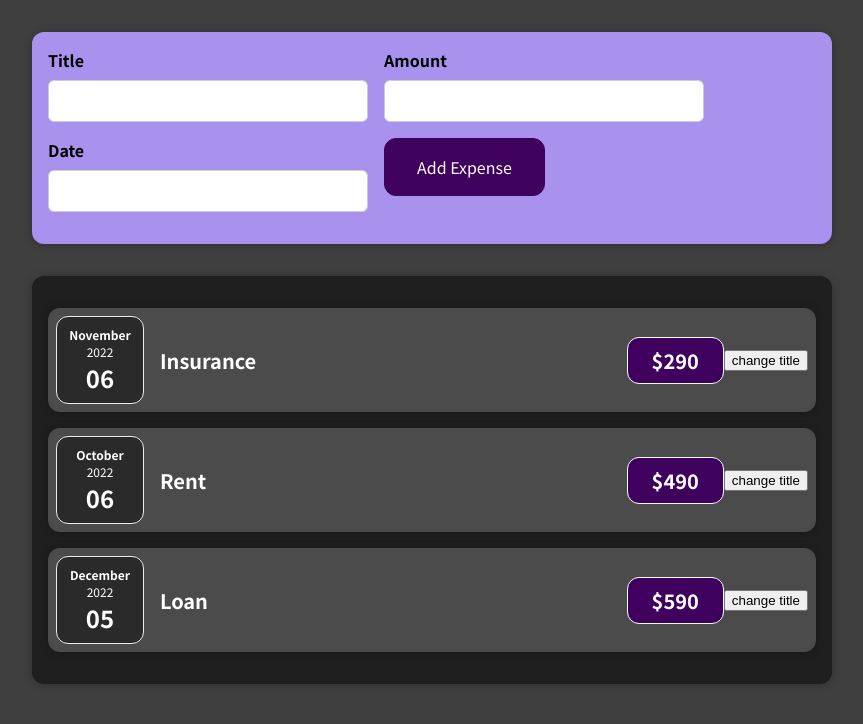
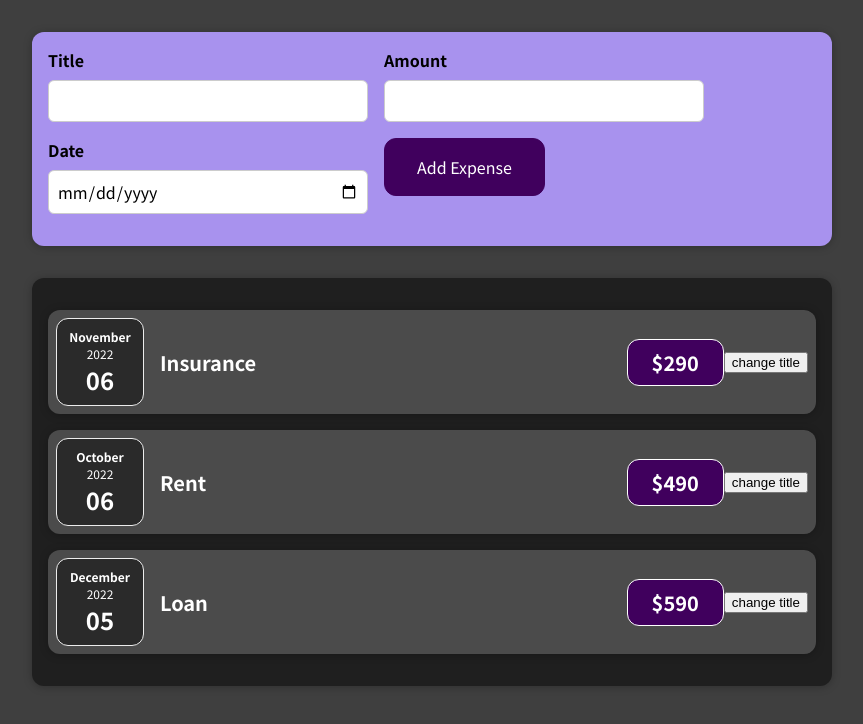
Before and after one commit to ShaimaAnvar/React_Udemy, a React (Create React App) app: page / in a window 1280 px wide. Shown: the top 724 px of the page, without its empty margins (208-1071 px from the left). Built offline with nearby package versions, Linux system fonts and the light colour scheme.

Commit message:
"78. Handling form submission"

```diff
--- a/src/components/NewExpense/ExpenseForm.js
+++ b/src/components/NewExpense/ExpenseForm.js
@@ -2,57 +2,68 @@ import React, {useState} from "react";
 import './ExpenseForm.css';
 
 const ExpenseForm = ()=>{
-// const [enteredTitle, setEnteredTitle] = useState('');
-// const [enteredAmount, setEnteredAmount] = useState('');
-// const [enteredDate, setEnteredDate] = useState('');
-const [userInput, setUserInput]=useState({
-    enteredTitle:'',
-    enteredAmount:'',
-    enteredDate:''
-})
+const [enteredTitle, setEnteredTitle] = useState('');
+const [enteredAmount, setEnteredAmount] = useState('');
+const [enteredDate, setEnteredDate] = useState('');
+// const [userInput, setUserInput]=useState({
+//     enteredTitle:'',
+//     enteredAmount:'',
+//     enteredDate:''
+// })
     const titleChangeHandler = (event)=>{
-        // setEnteredTitle(event.target.value);
-        setUserInput({...userInput,
-            enteredTitle:event.target.value})
+        setEnteredTitle(event.target.value);
+        // setUserInput({...userInput,
+        //     enteredTitle:event.target.value})
     }
     const amountChangeHandler = (event)=>{
-        // setEnteredAmount(event.target.value);
-        setUserInput({...userInput,
-            enteredAmount:event.target.value});
+        setEnteredAmount(event.target.value);
+        // setUserInput({...userInput,
+        //     enteredAmount:event.target.value});
     }
 
     const dateChangeHandler = (event)=>{
-        // setEnteredDate(event.target.value);
-        setUserInput({...userInput,
-            enteredDate:event.target.value});
+        setEnteredDate(event.target.value);
+        // setUserInput({...userInput,
+        //     enteredDate:event.target.value});
     }
 
-    const inputChangeHandler =(identifier,value)=>{
-        if(identifier ==="title"){
-            seEnteredTitle(value);
-        }else if(identifier==="date"){
-            setEnteredDate(value);
-        }else{
-            setEnteredAmout(value);
-        };
-    };
+    const submitHandler = (event)=>{
+        event.preventDefault();
+        const expenseData={
+            title:enteredTitle,
+            amount:enteredAmount,
+            date:new Date(enteredDate)
 
-    return <form>
+        }
+        console.log(expenseData);
+    }
+
+    // const inputChangeHandler =(identifier,value)=>{
+    //     if(identifier ==="title"){
+    //         seEnteredTitle(value);
+    //     }else if(identifier==="date"){
+    //         setEnteredDate(value);
+    //     }else{
+    //         setEnteredAmout(value);
+    //     };
+    // };
+
+    return <form onSubmit={submitHandler}>
         <div className="new-expense__controls">
             <div className="new-expense__control label">
                 <label>Title</label>
-                {/* <input type="text" onChange={titleChangeHandler}/> */}
-                <input type="text" onChange={(event)=>inputChangeHandler('title',event.target.value)}/>
+                <input type="text" onChange={titleChangeHandler}/>
+                {/* <input type="text" onChange={(event)=>inputChangeHandler('title',event.target.value)}/> */}
             </div>
             <div className="new-expense__control label">
                 <label>Amount</label>
-                {/* <input type="number" min="0.01" step="0.01" onChange={amountChangeHandler}/> */}
-                <input type="text" onChange={(event)=>inputChangeHandler('title',event.target.value)}/>
+                <input type="number" min="0.01" step="0.01" onChange={amountChangeHandler}/>
+                {/* <input type="text" onChange={(event)=>inputChangeHandler('title',event.target.value)}/> */}
             </div>
             <div className="new-expense__control label">
                 <label>Date</label>
-                {/* <input type="Date" min="2019-01-01" max="2022-12-31" onChange={dateChangeHandler}/> */}
-                <input type="text" onChange={(event)=>inputChangeHandler('title',event.target.value)}/>
+                <input type="Date" min="2019-01-01" max="2022-12-31" onChange={dateChangeHandler}/>
+                {/* <input type="text" onChange={(event)=>inputChangeHandler('title',event.target.value)}/> */}
             </div>
             <div className="new-expense__actions">
                 <button type="submit">Add Expense</button>
```
